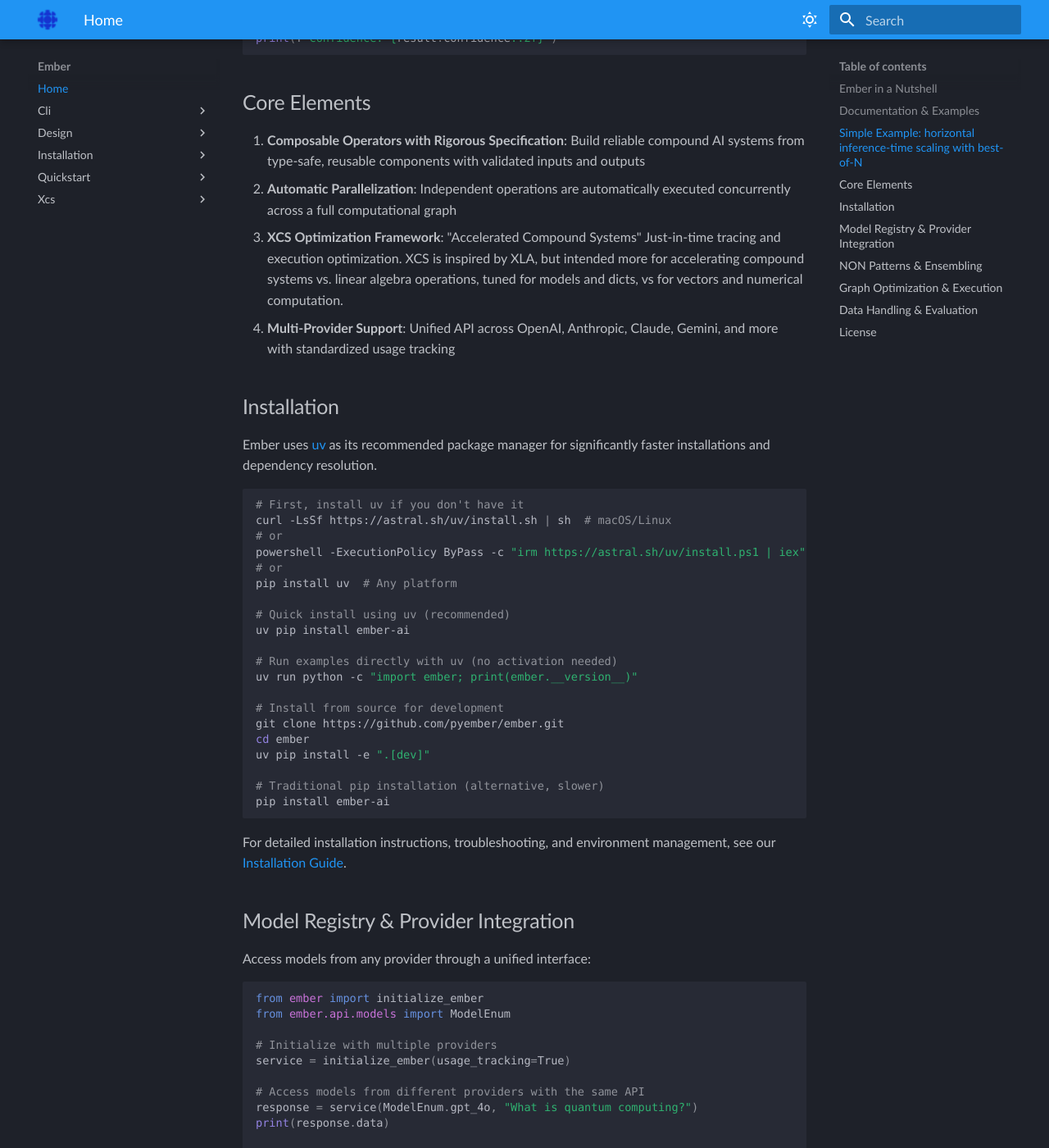
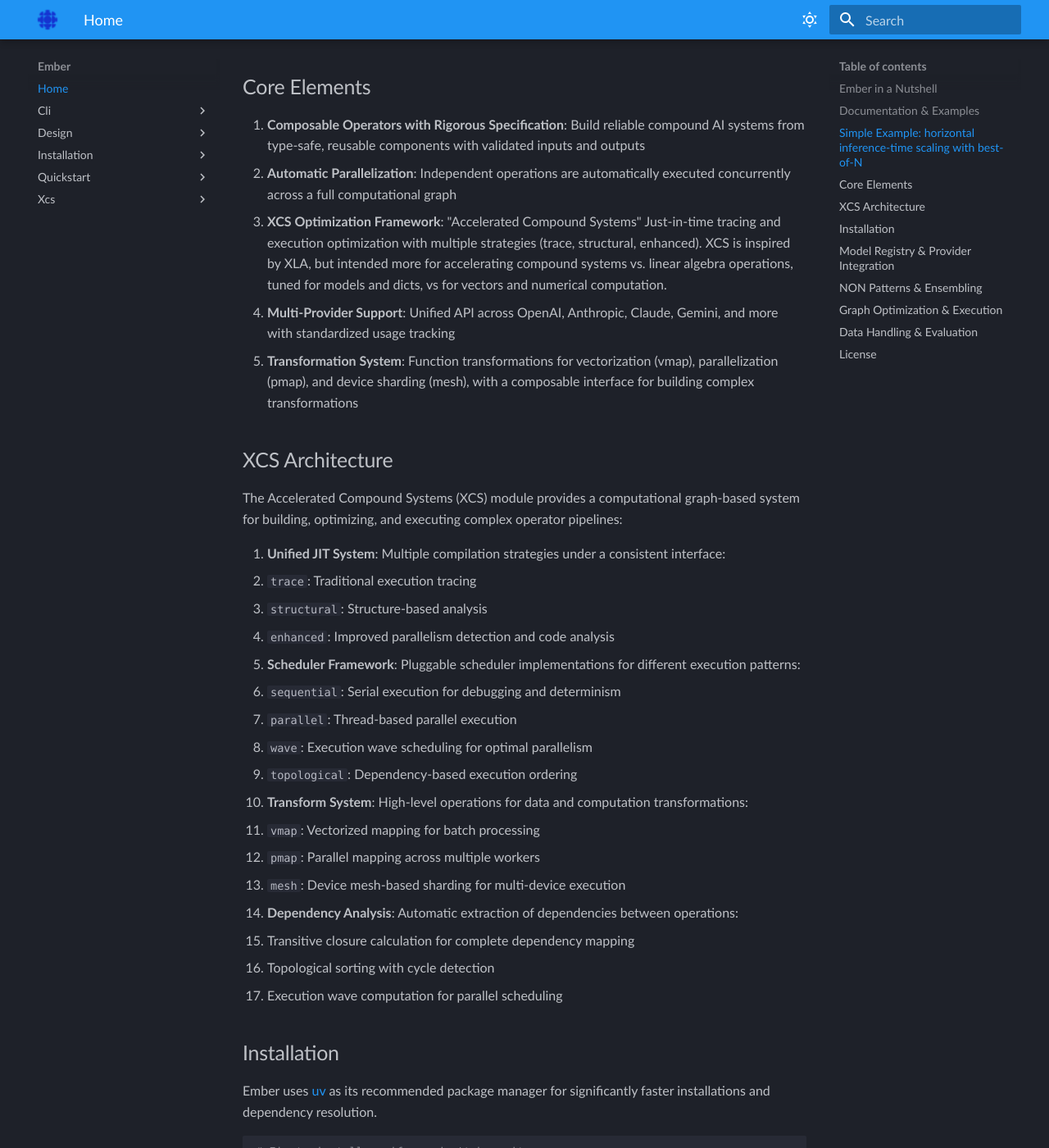
Before and after one commit to pyember/ember, an MkDocs documentation site: the page built from docs/docs/index.md, in a window 1280 px wide and 1400 px high, scrolled down 3904 px. Shown: the whole window at 82% size. Built offline with MkDocs 1.6.1 and Material for MkDocs 9.7.7, drawn with Linux system fonts in a browser that asks for light colours; some web fonts are replaced; some of the changed text lies outside the part shown.

````diff
--- a/docs/docs/index.md
+++ b/docs/docs/index.md
@@ -166,9 +165,35 @@ print(f"Confidence: {result.confidence:.2f}")
    type-safe, reusable components with validated inputs and outputs
 2. **Automatic Parallelization**: Independent operations are automatically executed concurrently
    across a full computational graph
-3. **XCS Optimization Framework**: "Accelerated Compound Systems" Just-in-time tracing and execution optimization. XCS is inspired by XLA, but intended more for accelerating compound systems vs. linear algebra operations, tuned for models and dicts, vs for vectors and numerical computation.
+3. **XCS Optimization Framework**: "Accelerated Compound Systems" Just-in-time tracing and execution optimization with multiple strategies (trace, structural, enhanced). XCS is inspired by XLA, but intended more for accelerating compound systems vs. linear algebra operations, tuned for models and dicts, vs for vectors and numerical computation.
 4. **Multi-Provider Support**: Unified API across OpenAI, Anthropic, Claude, Gemini, and more
    with standardized usage tracking
+5. **Transformation System**: Function transformations for vectorization (vmap), parallelization (pmap), and device sharding (mesh), with a composable interface for building complex transformations
+
+## XCS Architecture
+
+The Accelerated Compound Systems (XCS) module provides a computational graph-based system for building, optimizing, and executing complex operator pipelines:
+
+1. **Unified JIT System**: Multiple compilation strategies under a consistent interface:
+   - `trace`: Traditional execution tracing
+   - `structural`: Structure-based analysis
+   - `enhanced`: Improved parallelism detection and code analysis
+
+2. **Scheduler Framework**: Pluggable scheduler implementations for different execution patterns:
+   - `sequential`: Serial execution for debugging and determinism
+   - `parallel`: Thread-based parallel execution
+   - `wave`: Execution wave scheduling for optimal parallelism
+   - `topological`: Dependency-based execution ordering
+
+3. **Transform System**: High-level operations for data and computation transformations:
+   - `vmap`: Vectorized mapping for batch processing
+   - `pmap`: Parallel mapping across multiple workers
+   - `mesh`: Device mesh-based sharding for multi-device execution
+
+4. **Dependency Analysis**: Automatic extraction of dependencies between operations:
+   - Transitive closure calculation for complete dependency mapping
+   - Topological sorting with cycle detection
+   - Execution wave computation for parallel scheduling
 
 ## Installation
 
@@ -261,15 +286,16 @@ result = pipeline(query="What causes tsunamis?")
 Ember's XCS system provides JAX/XLA-inspired tracing, transformation, and automatic parallelization:
 
 ```python
-from ember.api.xcs import jit, structural_jit, execution_options, vmap
+from ember.xcs import jit, execution_options, vmap, pmap, compose, explain_jit_selection
+from ember.api.operators import Operator
 
-# Basic JIT compilation for simple optimization
+# Basic JIT compilation with automatic strategy selection
 @jit
 class SimplePipeline(Operator):
     # ... operator implementation ...
 
-# Advanced structural JIT with parallel execution strategy
-@structural_jit(execution_strategy="parallel")
+# JIT with explicit mode selection
+@jit(mode="enhanced")
 class ComplexPipeline(Operator):
     def __init__(self):
         self.op1 = SubOperator1()
@@ -286,13 +312,24 @@ class ComplexPipeline(Operator):
         return combined
 
 # Configure execution parameters
-with execution_options(max_workers=8):
+with execution_options(scheduler="wave", max_workers=4):
     result = pipeline(query="Complex question...")
 
+# Get explanation for JIT strategy selection
+explanation = explain_jit_selection(pipeline)
+print(f"JIT strategy: {explanation['strategy']}")
+print(f"Rationale: {explanation['rationale']}")
+
 # Vectorized mapping for batch processing
-@vmap
-def process_batch(inputs, model):
-    return model(inputs)
+batch_processor = vmap(my_operator)
+batch_results = batch_processor(inputs={"data": [item1, item2, item3]})
+
+# Parallel execution across multiple workers
+parallel_processor = pmap(my_operator, num_workers=4)
+parallel_results = parallel_processor(inputs=complex_data)
+
+# Compose transformations (vectorization + parallelism)
+pipeline = compose(vmap(batch_size=32), pmap(num_workers=4))(my_operator)
 ```
 
 ## Data Handling & Evaluation
````
Also changed, not shown: other parts of docs/docs/index.md (+3 -4 lines).
